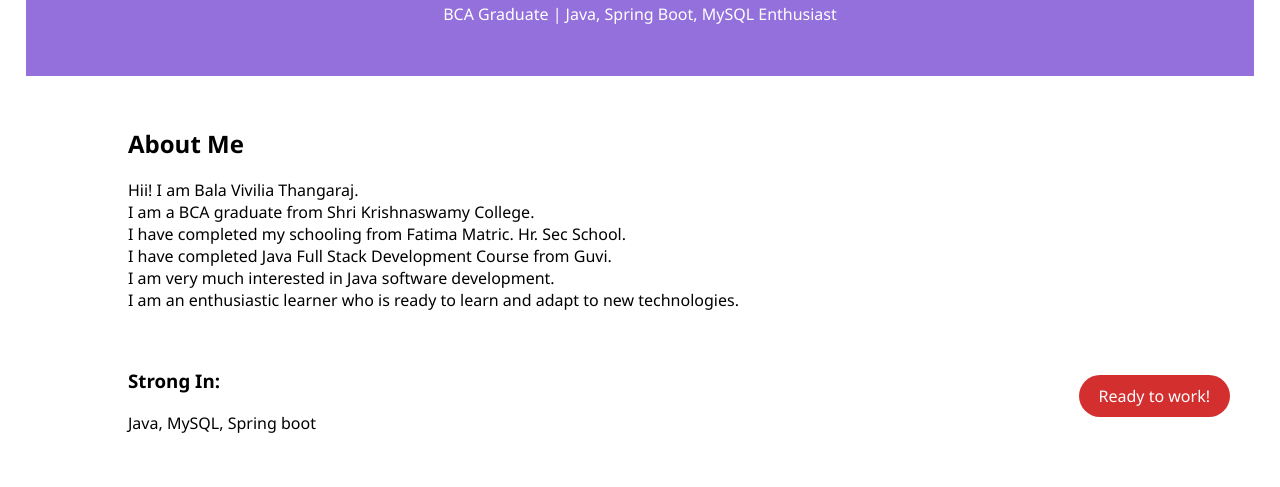
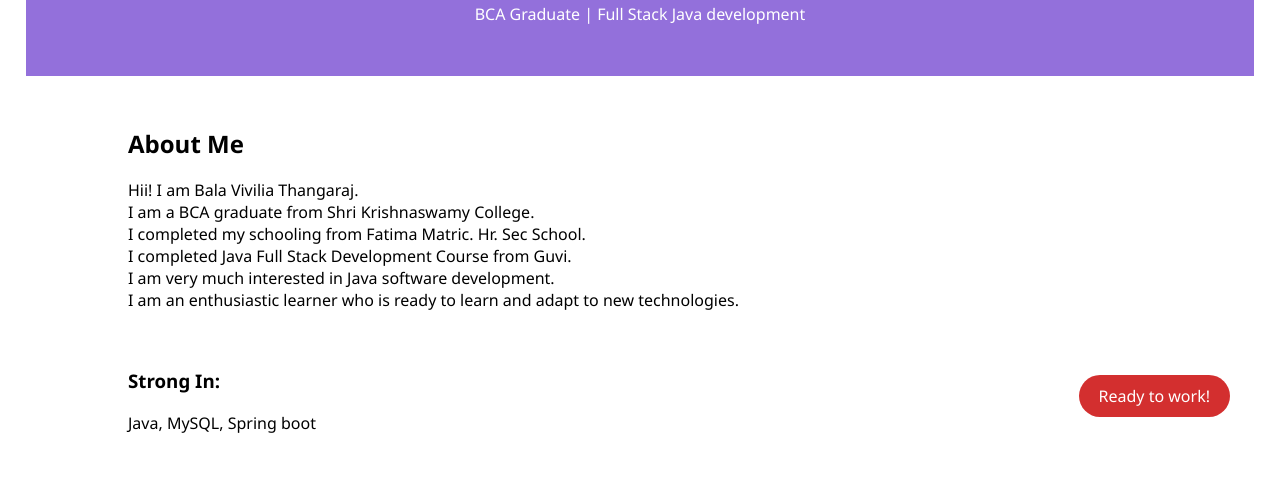
Before and after one commit to BalaVivilia/bala_portfolio, a plain HTML site: page index.html in a window 1280 px wide. Shown: the part 313-800 px from the top of the page. Drawn offline with Linux system fonts and the light colour scheme.

Commit message:
index.html

```diff
--- a/index.html
+++ b/index.html
@@ -12,7 +12,7 @@
         <div class="container">
             <img src="Bala Vivilia.jpg" alt="Bala's Photo" class="profile-photo">
             <h1>Bala Vivilia T</h1>
-            <p>BCA Graduate | Java, Spring Boot, MySQL Enthusiast</p>
+            <p>BCA Graduate | Full Stack Java development</p>
         </div>
     </header>
 
@@ -21,8 +21,8 @@
             <h2>About Me</h2>
             <p>Hii! I am Bala Vivilia Thangaraj.<br>
               I am a BCA graduate from Shri Krishnaswamy College. <br>
-              I have completed my schooling from Fatima Matric. Hr. Sec School.<br>
-              I have completed Java Full Stack Development Course from Guvi.<br>
+              I completed my schooling from Fatima Matric. Hr. Sec School.<br>
+              I completed Java Full Stack Development Course from Guvi.<br>
               I am very much interested in Java software development.<br>
               I am an enthusiastic learner who is ready to learn and adapt to new technologies.</p>
             <br>
```
